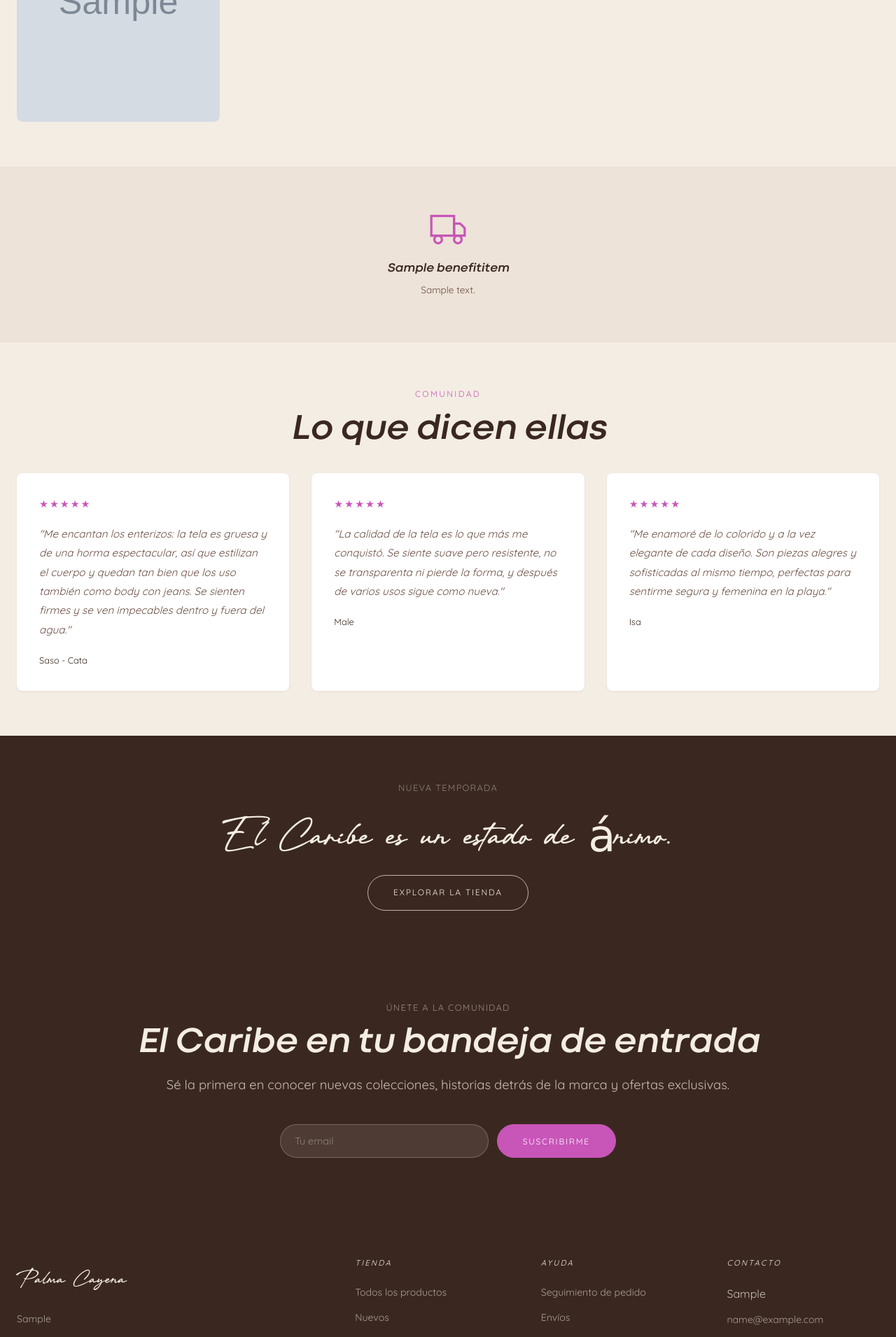
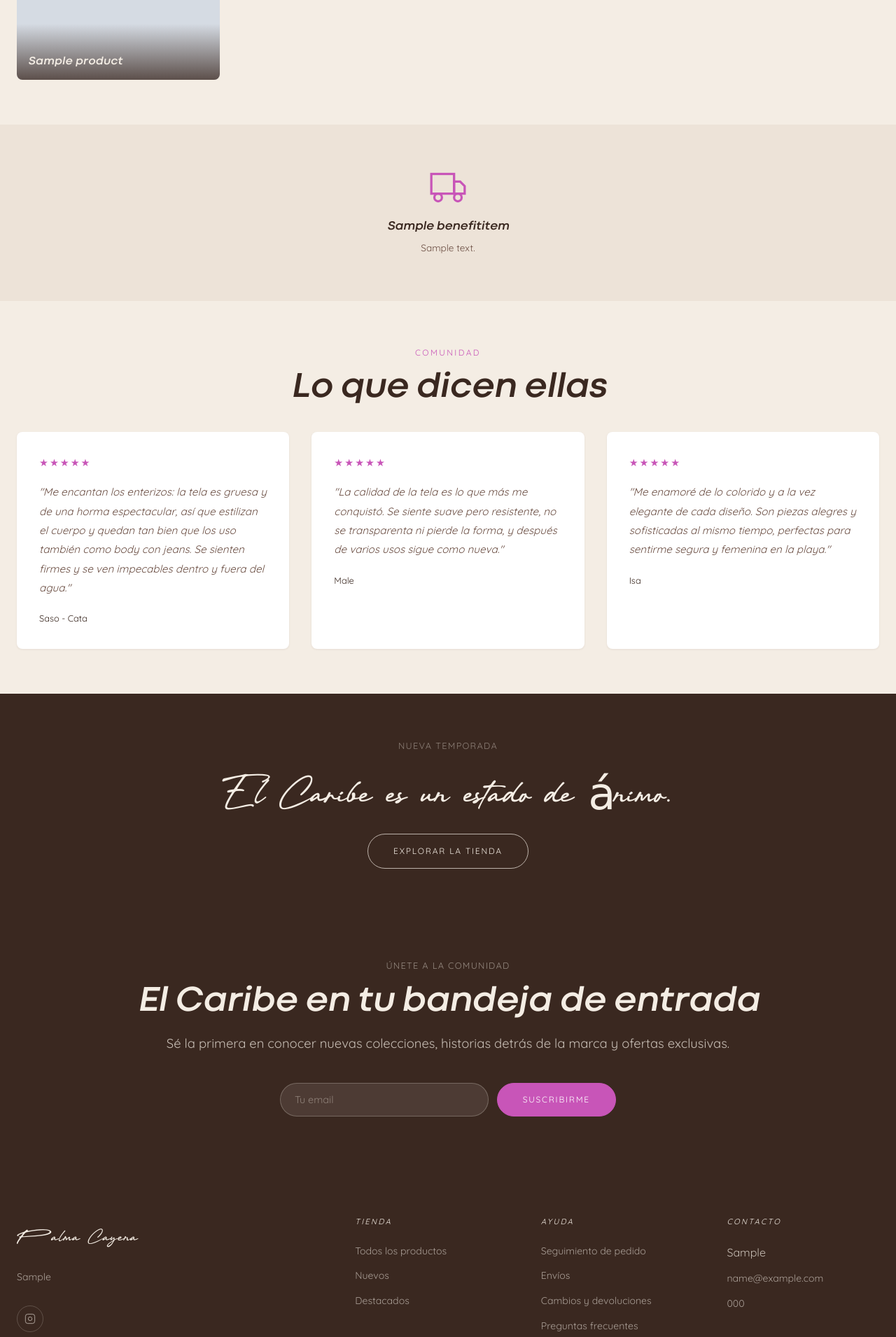
Before and after one commit to felipenule30-dot/proyecto-palma-cayena, a Django app: page / in a window 1280 px wide. Shown: the part 4080-5990 px from the top of the page at 70% size. Run offline with Django 5.2, Linux system fonts and the light colour scheme; data comes from the database, SQL or seed files in the repository; tables that the repository leaves empty hold one stand-in row (values such as "Sample post"); grey boxes marked "Sample" are stand-in pictures; parts of the project's set-up code (start-up, migrations or seed data) failed here and were passed over.

Commit message:
Ajustes: logo footer, typo tagline, portada journal, títulos en tienda, sin descuentos
- Footer: logo igual al header (inicial Mayonice) y "Diseñada" (typo corregido, migración)
- Journal: la tarjeta de lista usa una foto de portada (bikini rojo) cuando no hay cover
- Tienda: nombre del producto como título sobre la foto (se oculta al hacer hover)
- Quitar todos los descuentos activos (limpiar compare_price en todos los productos)

Co-Authored-By: Claude Opus 4.8 <noreply@anthropic.com>

```diff
--- a/run_seed.py
+++ b/run_seed.py
@@ -10,7 +10,7 @@ from apps.pages.models import HeroSection, HomepageBlock, BenefitItem, Testimoni
 # Site config
 c = SiteConfig.get()
 c.site_name = 'Palma Cayena'
-c.site_tagline = 'Nacida del Caribe. Disenada para la mujer que lleva el mar adentro.'
+c.site_tagline = 'Nacida del Caribe. Diseñada para la mujer que lleva el mar adentro.'
 c.email = 'palmacayena@gmail.com'
 c.phone = '+57 320 8825140'
 c.city = 'Cartagena, Colombia'
--- a/static/css/palma.css
+++ b/static/css/palma.css
@@ -616,6 +616,25 @@ p:last-child { margin-bottom: 0; }
   transform: translateY(0);
 }
 
+/* Nombre del producto como título sobre la foto (para diferenciar sin abrir) */
+.product-card-title {
+  position: absolute;
+  left: 0;
+  right: 0;
+  bottom: 0;
+  padding: 2.75rem 1rem 1rem;
+  background: linear-gradient(to top, rgba(58,40,32,0.78), rgba(58,40,32,0) 100%);
+  color: var(--color-cream);
+  font-family: var(--font-heading);
+  font-style: italic;
+  font-weight: 700;
+  font-size: 1.02rem;
+  line-height: 1.25;
+  pointer-events: none;
+  transition: opacity var(--transition);
+}
+.product-card:hover .product-card-title { opacity: 0; }
+
 .product-card-body {
   padding: 1.25rem 1rem 1.5rem;
 }
@@ -1313,10 +1332,15 @@ textarea.form-control { resize: vertical; min-height: 100px; }
 
 .footer-logo {
   font-family: var(--font-script);
-  font-size: 2rem;
+  font-size: 1.8rem;
   color: var(--color-cream);
+  letter-spacing: 0.02em;
   margin-bottom: 1.25rem;
   display: block;
+}
+.footer-logo .logo-initial {
+  font-family: var(--font-logo-initial);
+  font-size: 2rem;
 }
 
 .footer-tagline {
--- a/templates/base.html
+++ b/templates/base.html
@@ -102,7 +102,7 @@
     <div class="container">
       <div class="footer-grid">
         <div>
-          <a href="{% url 'pages:home' %}" class="footer-logo">Palma Cayena</a>
+          <a href="{% url 'pages:home' %}" class="footer-logo"><span class="logo-initial">P</span><span>alma Cayena</span></a>
           <p class="footer-tagline">{{ site_config.site_tagline|default:"Nacida del Caribe. Diseñada para la mujer que lleva el mar adentro." }}</p>
           <div class="footer-social">
             {% for social in social_links %}
--- a/templates/pages/journal.html
+++ b/templates/pages/journal.html
@@ -26,7 +26,10 @@
                  style="width:100%;height:100%;object-fit:cover;transition:transform .6s ease;">
           </div>
           {% else %}
-          <div style="aspect-ratio:16/9;background:linear-gradient(135deg,#EDE3D8,#C855B8);"></div>
+          <div style="aspect-ratio:16/9;overflow:hidden;">
+            <img src="{% static 'images/journal/journal-02.jpg' %}" alt="{{ post.title }}"
+                 style="width:100%;height:100%;object-fit:cover;transition:transform .6s ease;">
+          </div>
           {% endif %}
         </a>
         <div style="padding:1.5rem;">
--- a/templates/partials/product_card.html
+++ b/templates/partials/product_card.html
@@ -13,6 +13,7 @@
       {% if product.is_on_sale %}<span class="badge badge-sale">-{{ product.discount_percentage }}%</span>{% endif %}
       {% if product.is_featured and not product.is_new %}<span class="badge badge-featured">Fav</span>{% endif %}
     </div>
+    <div class="product-card-title">{{ product.name }}</div>
     <div class="product-card-action">
       <span class="btn btn-primary btn-sm btn-full">Ver producto</span>
     </div>
@@ -21,9 +22,6 @@
     {% if product.category %}
     <div class="product-card-category">{{ product.category.name }}</div>
     {% endif %}
-    <h3 class="product-card-name">
-      <a href="{{ product.get_absolute_url }}">{{ product.name }}</a>
-    </h3>
     <div class="product-card-price">
       <span class="price-current">{{ product.price|cop }}</span>
       {% if product.is_on_sale %}
```
Also changed, not shown: apps/pages/migrations/0005_fix_footer_tagline.py (added), apps/shop/migrations/0002_clear_discounts.py (added).
